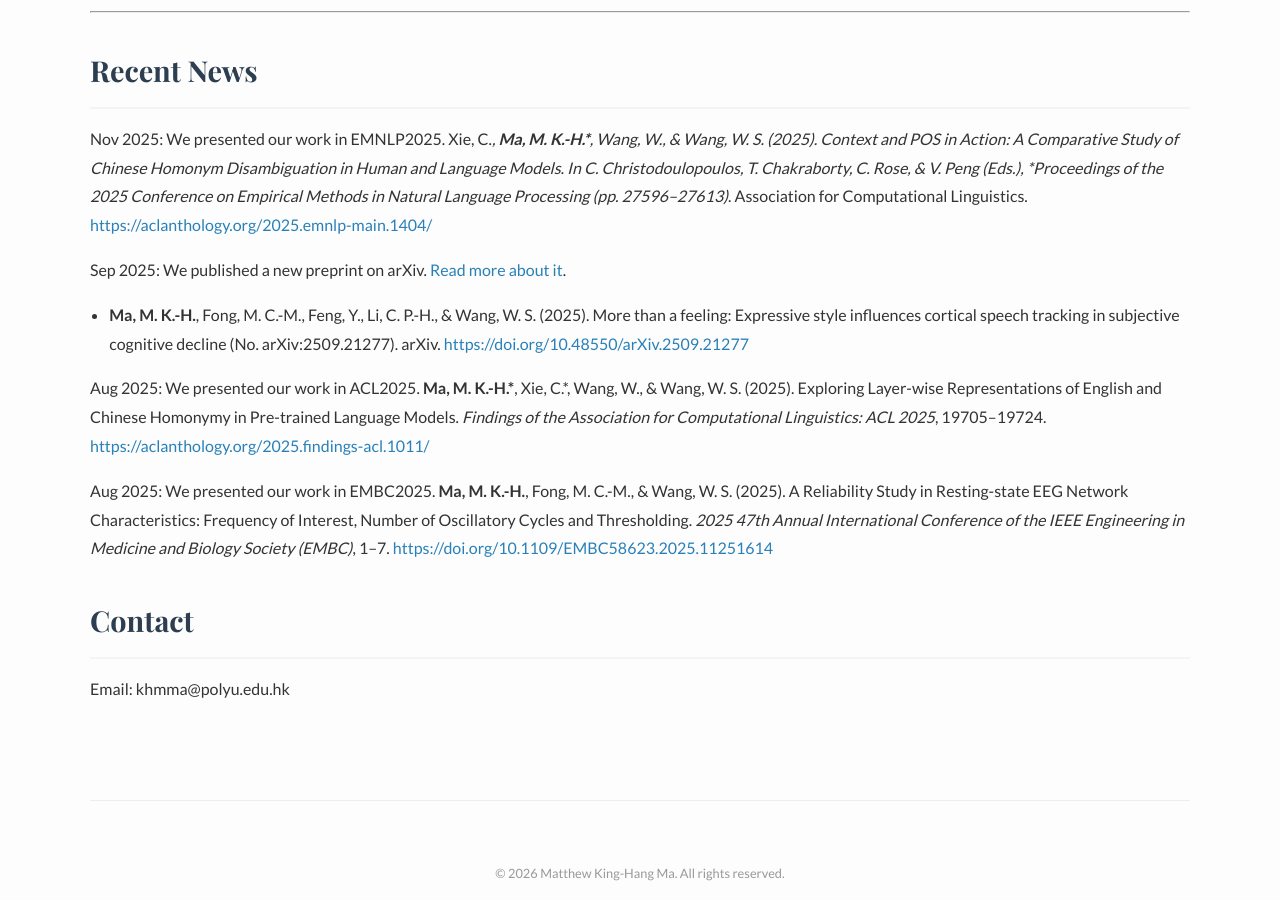
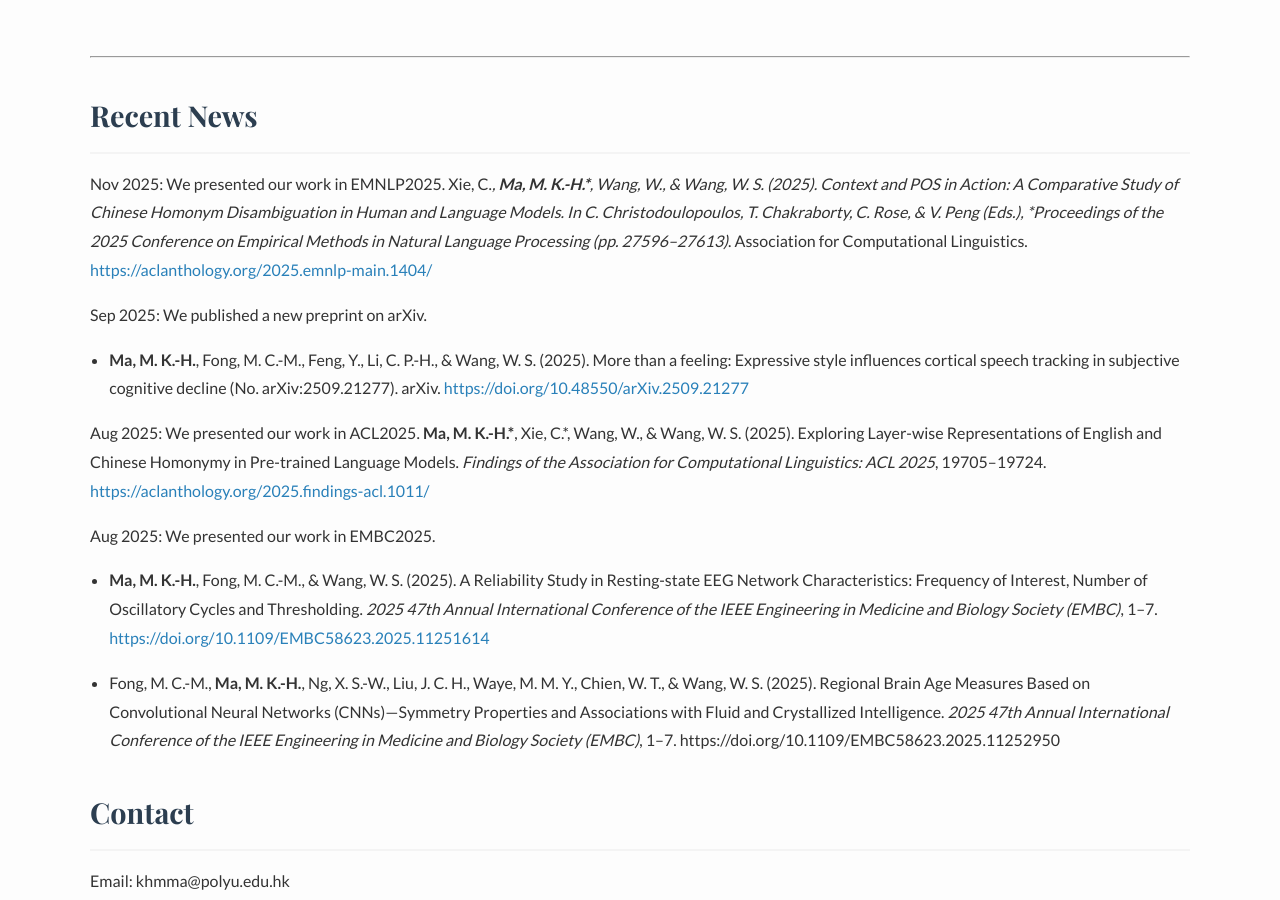
Before and after one commit to neurothew/neurothew.github.io, a Jekyll site: the page built from index.md, in a window 1280 px wide and 900 px high, scrolled down 1345 px. Built offline with Jekyll 4.4.1, drawn with Linux system fonts in a browser that asks for light colours; some of the changed text lies outside the part shown.

Commit message:
update cv

```diff
--- a/_layouts/default.html
+++ b/_layouts/default.html
@@ -347,7 +347,7 @@
         <a href="{{ "/publications" | relative_url }}">Publications</a>
         <!-- <a href="{{ "/blog" | relative_url }}">Blog</a> -->
         <a href="{{ "/gallery" | relative_url }}">Gallery</a>
-        <a href="{{ "/assets/pdf/CV_MA_20251105.pdf" | relative_url }}" target="_blank" rel="noopener noreferrer">CV</a>
+        <a href="{{ "/assets/pdf/CV_MA_20260120.pdf" | relative_url }}" target="_blank" rel="noopener noreferrer">CV</a>
       </nav>
     </header>
 
--- a/index.md
+++ b/index.md
@@ -83,13 +85,17 @@ In my spare time, I enjoy strolling, hiking and <a href="gallery">taking photos<
 
 Nov 2025: We presented our work in EMNLP2025. Xie, C.*, __Ma, M. K.-H.\*__, Wang, W., & Wang, W. S. (2025). Context and POS in Action: A Comparative Study of Chinese Homonym Disambiguation in Human and Language Models. In C. Christodoulopoulos, T. Chakraborty, C. Rose, & V. Peng (Eds.), *Proceedings of the 2025 Conference on Empirical Methods in Natural Language Processing (pp. 27596–27613)*. Association for Computational Linguistics. [https://aclanthology.org/2025.emnlp-main.1404/](https://aclanthology.org/2025.emnlp-main.1404/)
 
-Sep 2025: We published a new preprint on arXiv. [Read more about it]({% post_url 2025-12-11-more-than-a-feeling %}).
+Sep 2025: We published a new preprint on arXiv.
 
 - **Ma, M. K.-H.**, Fong, M. C.-M., Feng, Y., Li, C. P.-H., & Wang, W. S. (2025). More than a feeling: Expressive style influences cortical speech tracking in subjective cognitive decline (No. arXiv:2509.21277). arXiv. [https://doi.org/10.48550/arXiv.2509.21277](https://doi.org/10.48550/arXiv.2509.21277)
 
 Aug 2025: We presented our work in ACL2025. __Ma, M. K.-H.\*__, Xie, C.\*, Wang, W., & Wang, W. S. (2025). Exploring Layer-wise Representations of English and Chinese Homonymy in Pre-trained Language Models. *Findings of the Association for Computational Linguistics: ACL 2025*, 19705–19724. [https://aclanthology.org/2025.findings-acl.1011/](https://aclanthology.org/2025.findings-acl.1011/)
 
-Aug 2025: We presented our work in EMBC2025. **Ma, M. K.-H.**, Fong, M. C.-M., & Wang, W. S. (2025). A Reliability Study in Resting-state EEG Network Characteristics: Frequency of Interest, Number of Oscillatory Cycles and Thresholding. *2025 47th Annual International Conference of the IEEE Engineering in Medicine and Biology Society (EMBC)*, 1–7. [https://doi.org/10.1109/EMBC58623.2025.11251614](https://doi.org/10.1109/EMBC58623.2025.11251614)
+Aug 2025: We presented our work in EMBC2025.
+
+- **Ma, M. K.-H.**, Fong, M. C.-M., & Wang, W. S. (2025). A Reliability Study in Resting-state EEG Network Characteristics: Frequency of Interest, Number of Oscillatory Cycles and Thresholding. *2025 47th Annual International Conference of the IEEE Engineering in Medicine and Biology Society (EMBC)*, 1–7. [https://doi.org/10.1109/EMBC58623.2025.11251614](https://doi.org/10.1109/EMBC58623.2025.11251614)
+
+- Fong, M. C.-M., **Ma, M. K.-H.**, Ng, X. S.-W., Liu, J. C. H., Waye, M. M. Y., Chien, W. T., & Wang, W. S. (2025). Regional Brain Age Measures Based on Convolutional Neural Networks (CNNs)—Symmetry Properties and Associations with Fluid and Crystallized Intelligence. _2025 47th Annual International Conference of the IEEE Engineering in Medicine and Biology Society (EMBC)_, 1–7. https://doi.org/10.1109/EMBC58623.2025.11252950
 
 ## Contact
 Email: {{ site.email }}
```
Also changed, not shown: other parts of index.md (+2 -0 lines), publications.md (+4 -2 lines), 2 other files.
